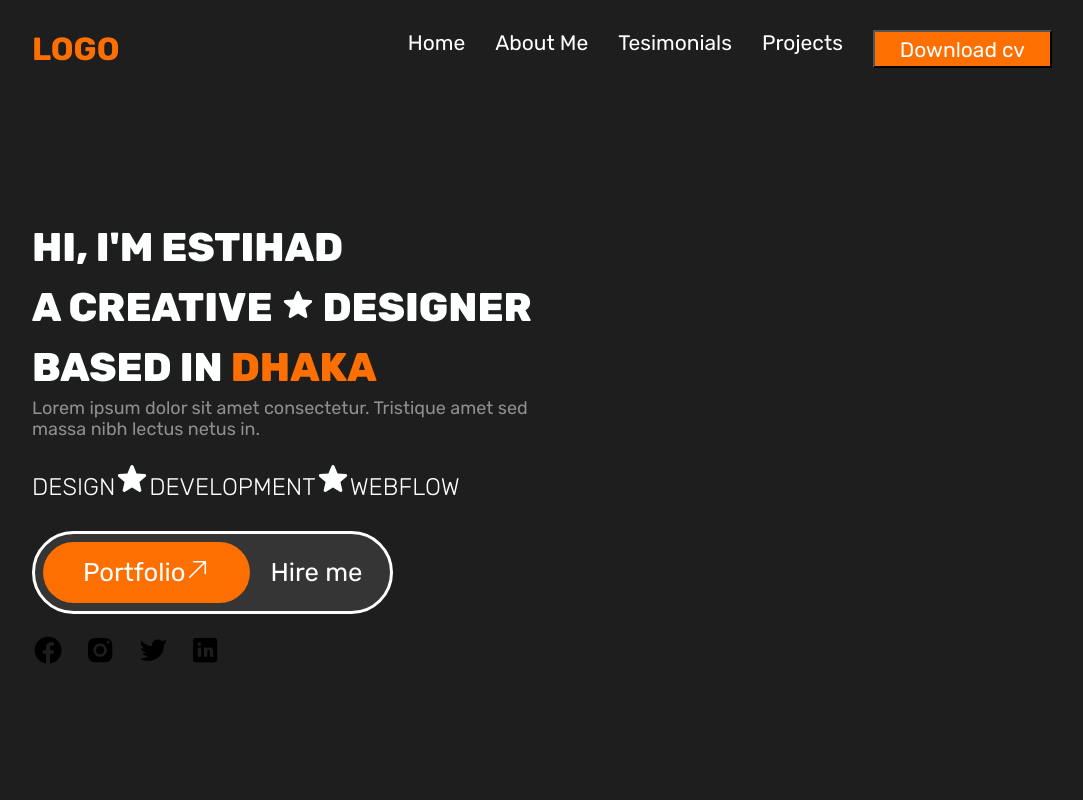
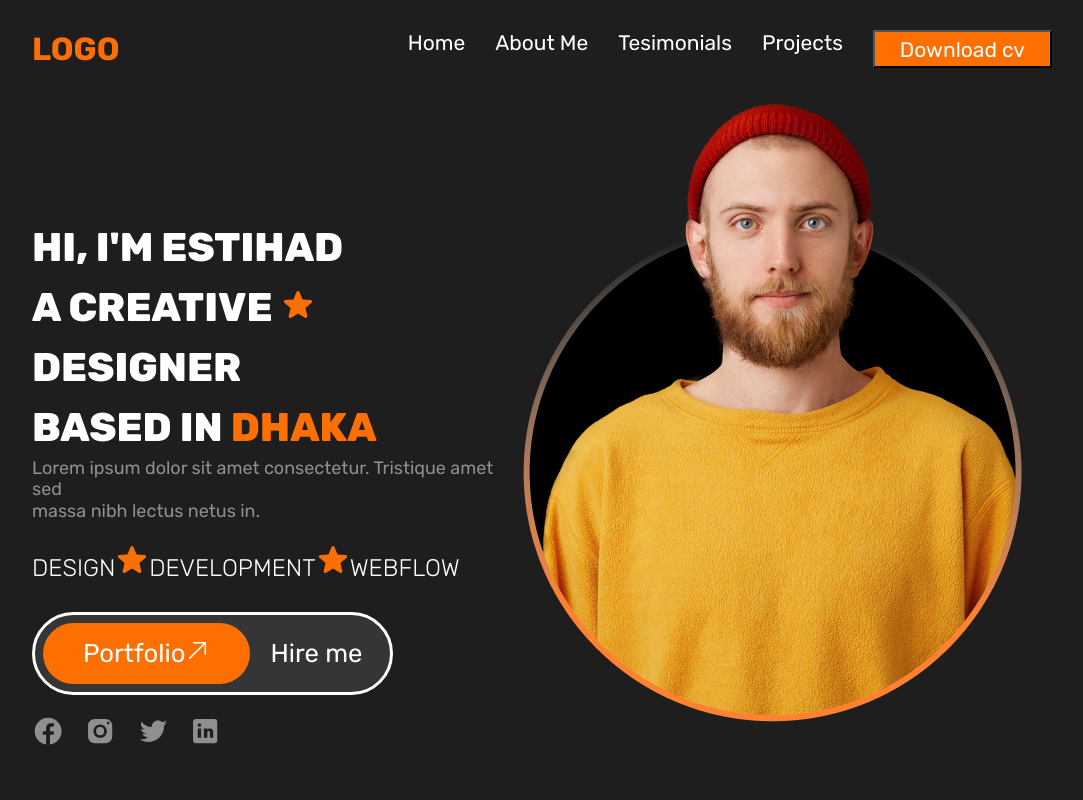
Before and after one commit to King-Enan/Assignment-1, a plain HTML site: page index.html in a window 1280 px wide. Shown: the top 800 px of the page, without its empty margins (98-1181 px from the left). Drawn offline with Linux system fonts and the light colour scheme.

Commit message:
image added..i had no time sorry..

```diff
--- a/header.css
+++ b/header.css
@@ -49,7 +49,7 @@ font-size: 21px;
     font-size: 21px;
     width: fit-content;
     padding: 0 25px;
-    display: inline;
+
 }
 .size-5{
 
--- a/index.html
+++ b/index.html
@@ -30,21 +30,22 @@
                 <h1> About Me</h1>
                 <h1> Tesimonials</h1>
                 <h1> Projects</h1>
-                <button class=" download-button">Download cv</button>
+                <button class="download-button">Download cv</button>
             </div>
 
 
 
         </div>
         <!-- nav section ends here-->
-
+<div style="display: flex;" class="enan">
+        <div>
         <div class="banner-container">
 
 
             <div class="banner-headline">
                 <h1>
                     HI, I'M ESTIHAD <br> A CREATIVE <svg xmlns="http://www.w3.org/2000/svg" viewBox="0 0 20 20"
-                        fill="currentColor" class="size-5">
+                        fill="#FD6F00" class="size-5">
                         <path fill-rule="evenodd"
                             d="M10.868 2.884c-.321-.772-1.415-.772-1.736 0l-1.83 4.401-4.753.381c-.833.067-1.171 1.107-.536 1.651l3.62 3.102-1.106 4.637c-.194.813.691 1.456 1.405 1.02L10 15.591l4.069 2.485c.713.436 1.598-.207 1.404-1.02l-1.106-4.637 3.62-3.102c.635-.544.297-1.584-.536-1.65l-4.752-.382-1.831-4.401Z"
                             clip-rule="evenodd" />
@@ -58,11 +59,11 @@
         <div class="department">
 
             <h1>
-                DESIGN<svg xmlns="http://www.w3.org/2000/svg" viewBox="0 0 20 20" fill="currentColor" class="size-5">
+                DESIGN<svg xmlns="http://www.w3.org/2000/svg" viewBox="0 0 20 20" fill="#FD6F00" class="size-5">
                     <path fill-rule="evenodd"
                         d="M10.868 2.884c-.321-.772-1.415-.772-1.736 0l-1.83 4.401-4.753.381c-.833.067-1.171 1.107-.536 1.651l3.62 3.102-1.106 4.637c-.194.813.691 1.456 1.405 1.02L10 15.591l4.069 2.485c.713.436 1.598-.207 1.404-1.02l-1.106-4.637 3.62-3.102c.635-.544.297-1.584-.536-1.65l-4.752-.382-1.831-4.401Z"
                         clip-rule="evenodd" />
-                </svg>DEVELOPMENT<svg xmlns="http://www.w3.org/2000/svg" viewBox="0 0 20 20" fill="currentColor"
+                </svg>DEVELOPMENT<svg xmlns="http://www.w3.org/2000/svg" viewBox="0 0 20 20" fill="#FD6F00"
                     class="size-5">
                     <path fill-rule="evenodd"
                         d="M10.868 2.884c-.321-.772-1.415-.772-1.736 0l-1.83 4.401-4.753.381c-.833.067-1.171 1.107-.536 1.651l3.62 3.102-1.106 4.637c-.194.813.691 1.456 1.405 1.02L10 15.591l4.069 2.485c.713.436 1.598-.207 1.404-1.02l-1.106-4.637 3.62-3.102c.635-.544.297-1.584-.536-1.65l-4.752-.382-1.831-4.401Z"
@@ -101,23 +102,23 @@
 
      <div class="fb">
 
-        <svg xmlns="http://www.w3.org/2000/svg" x="0px" y="0px"  viewBox="0 0 24 24">
+        <svg xmlns="http://www.w3.org/2000/svg" fill="#FFFFFF80" x="0px" y="0px"  viewBox="0 0 24 24">
             <path d="M12,2C6.477,2,2,6.477,2,12c0,5.013,3.693,9.153,8.505,9.876V14.65H8.031v-2.629h2.474v-1.749 c0-2.896,1.411-4.167,3.818-4.167c1.153,0,1.762,0.085,2.051,0.124v2.294h-1.642c-1.022,0-1.379,0.969-1.379,2.061v1.437h2.995 l-0.406,2.629h-2.588v7.247C18.235,21.236,22,17.062,22,12C22,6.477,17.523,2,12,2z"></path>
         </svg>
      </div>
      <div class="fb">
 
-        <svg xmlns="http://www.w3.org/2000/svg" x="0px" y="0px" viewBox="0 0 24 24">
+        <svg xmlns="http://www.w3.org/2000/svg"fill="#FFFFFF80" x="0px" y="0px" viewBox="0 0 24 24">
             <path d="M 8 3 C 5.239 3 3 5.239 3 8 L 3 16 C 3 18.761 5.239 21 8 21 L 16 21 C 18.761 21 21 18.761 21 16 L 21 8 C 21 5.239 18.761 3 16 3 L 8 3 z M 18 5 C 18.552 5 19 5.448 19 6 C 19 6.552 18.552 7 18 7 C 17.448 7 17 6.552 17 6 C 17 5.448 17.448 5 18 5 z M 12 7 C 14.761 7 17 9.239 17 12 C 17 14.761 14.761 17 12 17 C 9.239 17 7 14.761 7 12 C 7 9.239 9.239 7 12 7 z M 12 9 A 3 3 0 0 0 9 12 A 3 3 0 0 0 12 15 A 3 3 0 0 0 15 12 A 3 3 0 0 0 12 9 z"></path>
         </svg>
      </div>
      <div class="fb">
-        <svg xmlns="http://www.w3.org/2000/svg" x="0px" y="0px"  viewBox="0 0 24 24">
+        <svg xmlns="http://www.w3.org/2000/svg"fill="#FFFFFF80" x="0px" y="0px"  viewBox="0 0 24 24">
             <path d="M22,3.999c-0.78,0.463-2.345,1.094-3.265,1.276c-0.027,0.007-0.049,0.016-0.075,0.023c-0.813-0.802-1.927-1.299-3.16-1.299 c-2.485,0-4.5,2.015-4.5,4.5c0,0.131-0.011,0.372,0,0.5c-3.353,0-5.905-1.756-7.735-4c-0.199,0.5-0.286,1.29-0.286,2.032 c0,1.401,1.095,2.777,2.8,3.63c-0.314,0.081-0.66,0.139-1.02,0.139c-0.581,0-1.196-0.153-1.759-0.617c0,0.017,0,0.033,0,0.051 c0,1.958,2.078,3.291,3.926,3.662c-0.375,0.221-1.131,0.243-1.5,0.243c-0.26,0-1.18-0.119-1.426-0.165 c0.514,1.605,2.368,2.507,4.135,2.539c-1.382,1.084-2.341,1.486-5.171,1.486H2C3.788,19.145,6.065,20,8.347,20 C15.777,20,20,14.337,20,8.999c0-0.086-0.002-0.266-0.005-0.447C19.995,8.534,20,8.517,20,8.499c0-0.027-0.008-0.053-0.008-0.08 c-0.003-0.136-0.006-0.263-0.009-0.329c0.79-0.57,1.475-1.281,2.017-2.091c-0.725,0.322-1.503,0.538-2.32,0.636 C20.514,6.135,21.699,4.943,22,3.999z"></path>
         </svg>
      </div>
      <div class="fb">
-        <svg xmlns="http://www.w3.org/2000/svg" x="0px" y="0px"  viewBox="0 0 24 24">
+        <svg xmlns="http://www.w3.org/2000/svg"fill="#FFFFFF80" x="0px" y="0px"  viewBox="0 0 24 24">
             <path d="M19,3H5C3.895,3,3,3.895,3,5v14c0,1.105,0.895,2,2,2h14c1.105,0,2-0.895,2-2V5C21,3.895,20.105,3,19,3z M9,17H6.477v-7H9 V17z M7.694,8.717c-0.771,0-1.286-0.514-1.286-1.2s0.514-1.2,1.371-1.2c0.771,0,1.286,0.514,1.286,1.2S8.551,8.717,7.694,8.717z M18,17h-2.442v-3.826c0-1.058-0.651-1.302-0.895-1.302s-1.058,0.163-1.058,1.302c0,0.163,0,3.826,0,3.826h-2.523v-7h2.523v0.977 C13.93,10.407,14.581,10,15.802,10C17.023,10,18,10.977,18,13.174V17z"></path>
         </svg>
      </div>
@@ -128,6 +129,11 @@
 
      </div>
 
+</div>
+<div>
+    <img style="padding-top: 30px;"  src="./images/image 2.png" alt="">
+</div>
+</div>
     <div class="header-end">
           <div class="about-sec">
         <div class="about-me">
```
Also changed, not shown: images/image 2.png (added).
